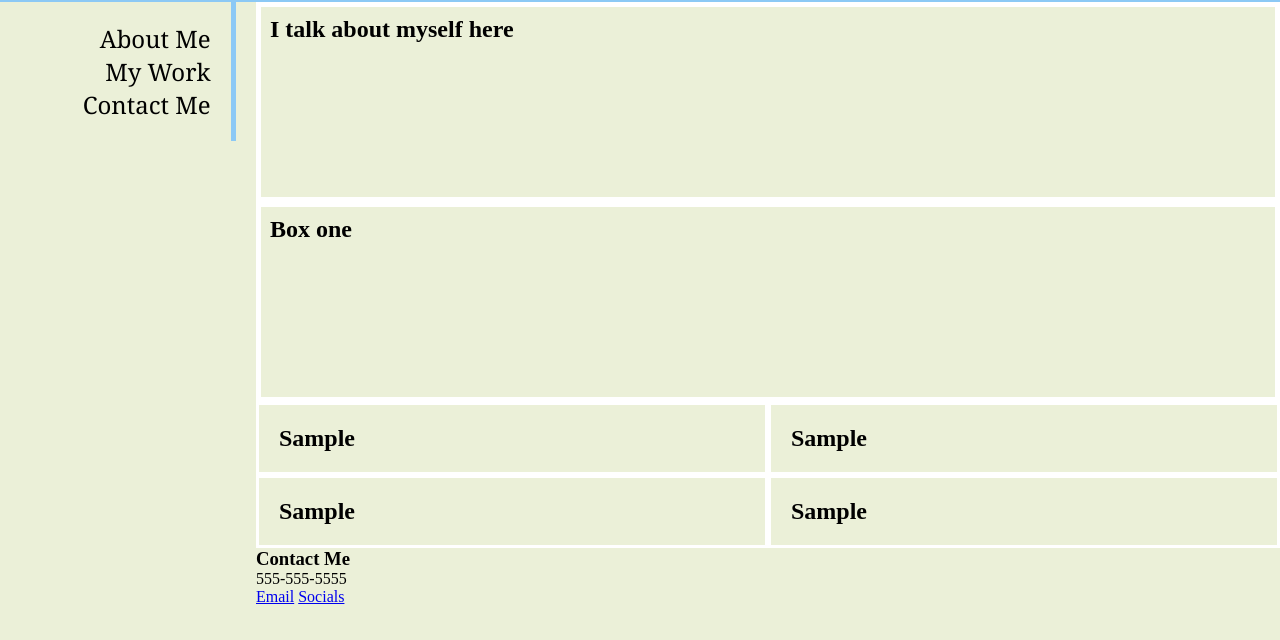
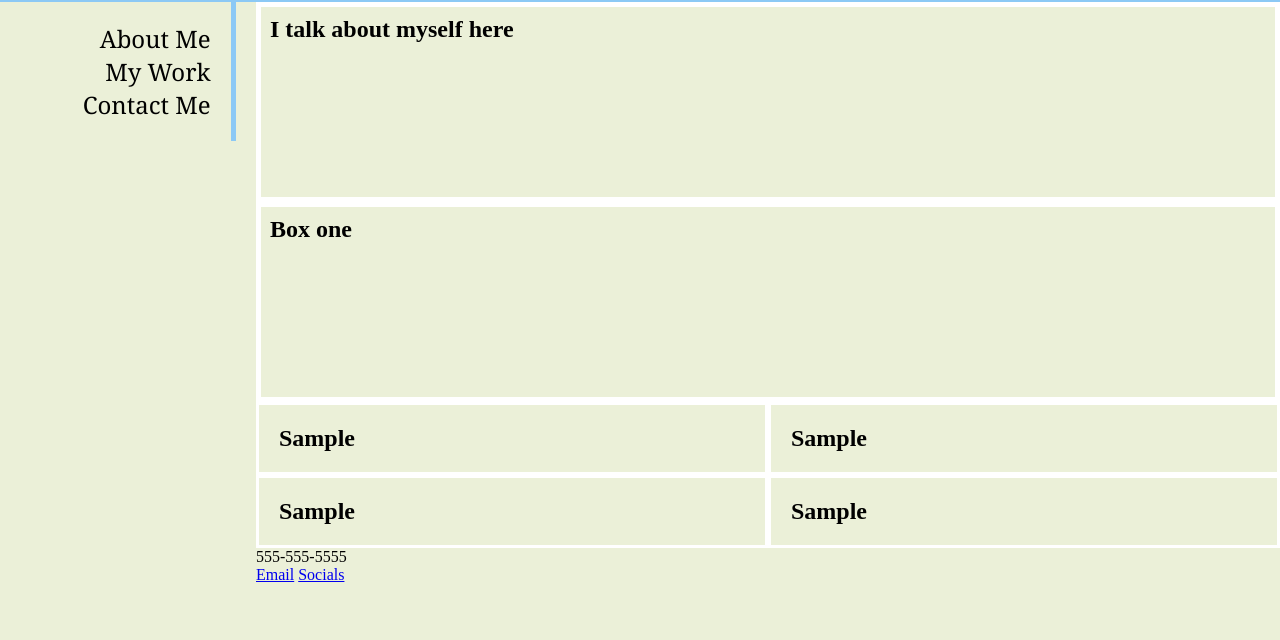
Before and after one commit to efrainrf/MyPortfolio, a plain HTML site: page index.html in a window 1280 px wide. Shown: the part 54-694 px from the top of the page. Drawn offline with Linux system fonts and the light colour scheme.

Commit message:
minor updates

```diff
--- a/index.html
+++ b/index.html
@@ -53,7 +53,6 @@
 </div>
 
 <footer>
-    <h3> Contact Me</h3>
     <p>555-555-5555</p>
     <a href="https://google.com" class="email">Email</a>
     <a href="https://google.com" class="social">Socials</a>
```
